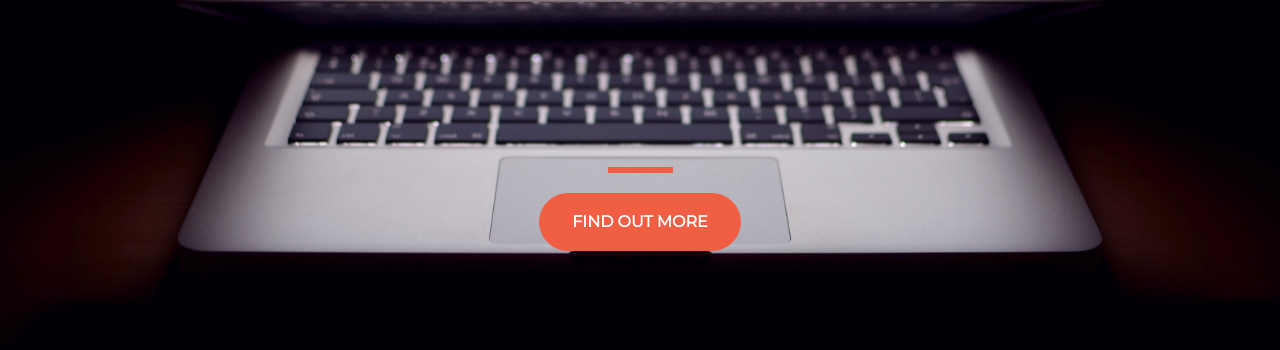
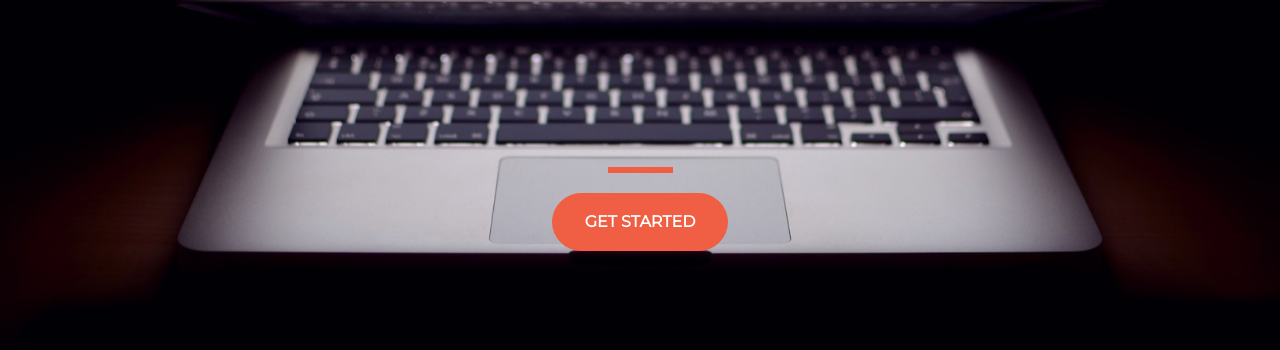
Before and after one commit to shubhamuni/Landing-page, a plain HTML site: page index.html in a window 1280 px wide. Shown: the part 314-664 px from the top of the page. Drawn offline with nearby package versions, Linux system fonts and the light colour scheme.

Commit message:
Changed the button text

```diff
--- a/index.html
+++ b/index.html
@@ -27,7 +27,7 @@
         <div class="buffer col-12"></div>
         <section class="text-center col-12">
           <hr>
-          <a href="https://mailchi.mp/ba8107080b74/startup" target="_blank"><button class="btn btn-primary btn-xl">Find out more</button></a>
+          <a href="https://mailchi.mp/ba8107080b74/startup" target="_blank"><button class="btn btn-primary btn-xl">Get started</button></a>
         </section>
       </div>
     </div>
```
